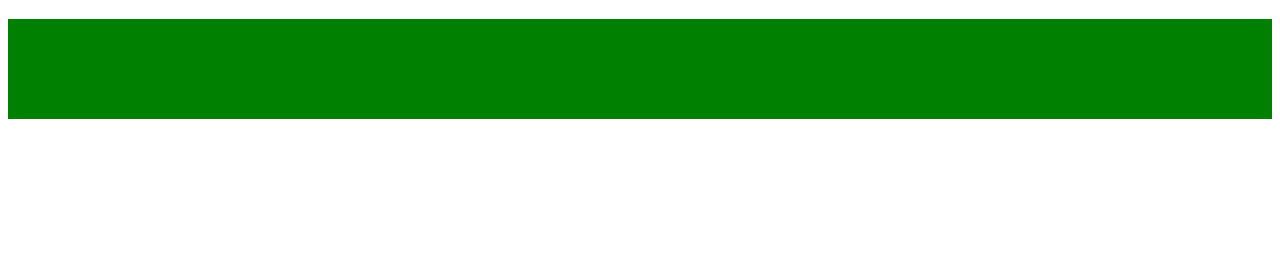
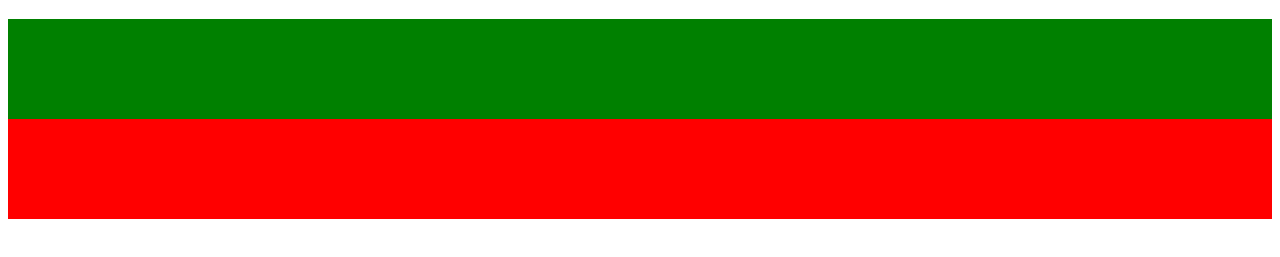
Before and after one commit to RJASSI98/project-x, a website: page index.html in a window 1280 px wide. Shown: the part 61-318 px from the top of the page. Drawn offline with Linux system fonts and the light colour scheme.

Commit message:
Added a Second Box

```diff
--- a/index.html
+++ b/index.html
@@ -11,11 +11,18 @@
             background: green;
             display: block;
         }
+
+        .box2 {
+            padding: 50px;
+            background: red;
+            display: block;
+        }
     </style>
 </head>
 <body>
     <h1>Hello World!</h1>
 
     <div class="box"></div>
+    <div class="box2"></div>
 </body>
 </html>
```
